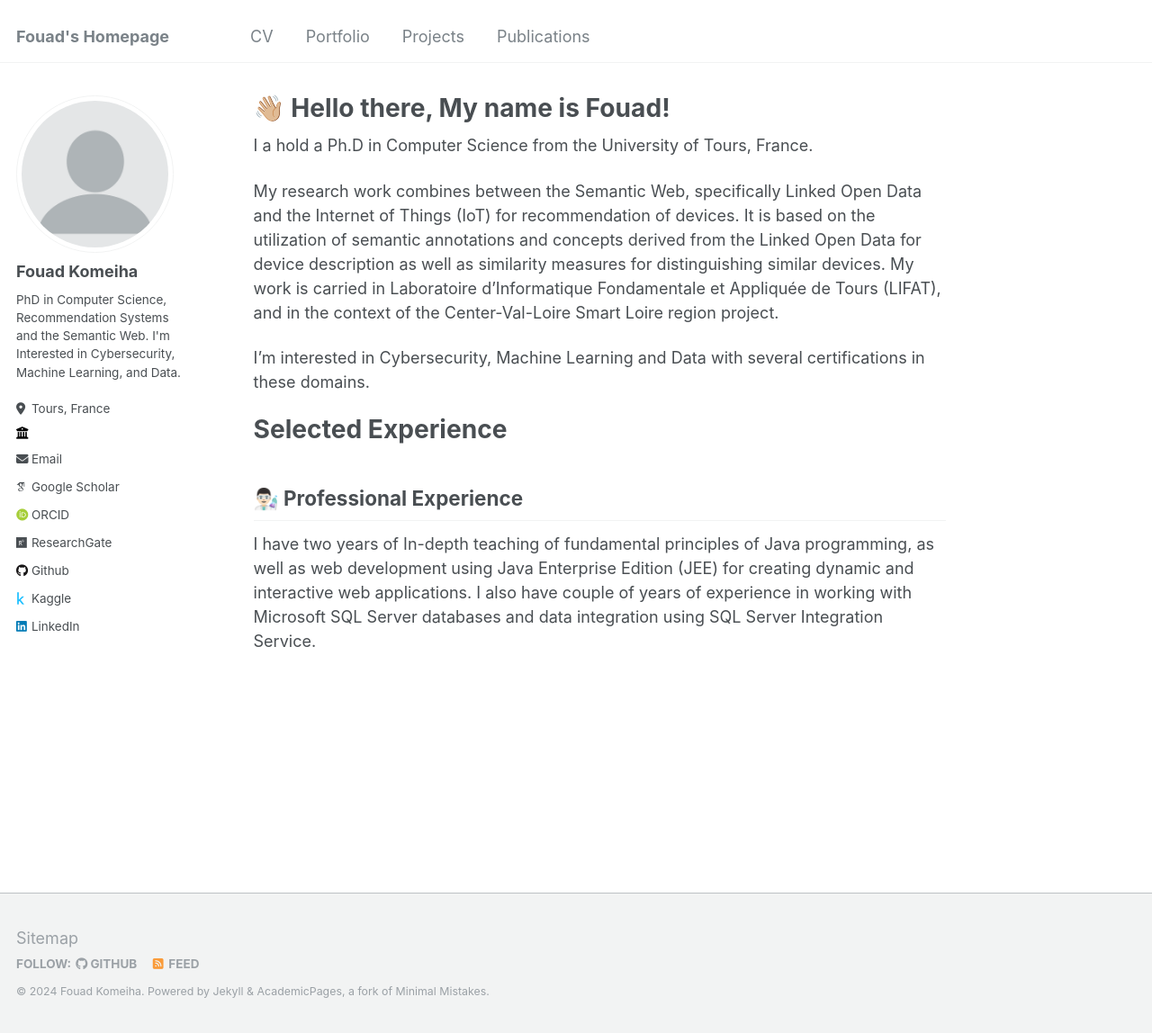
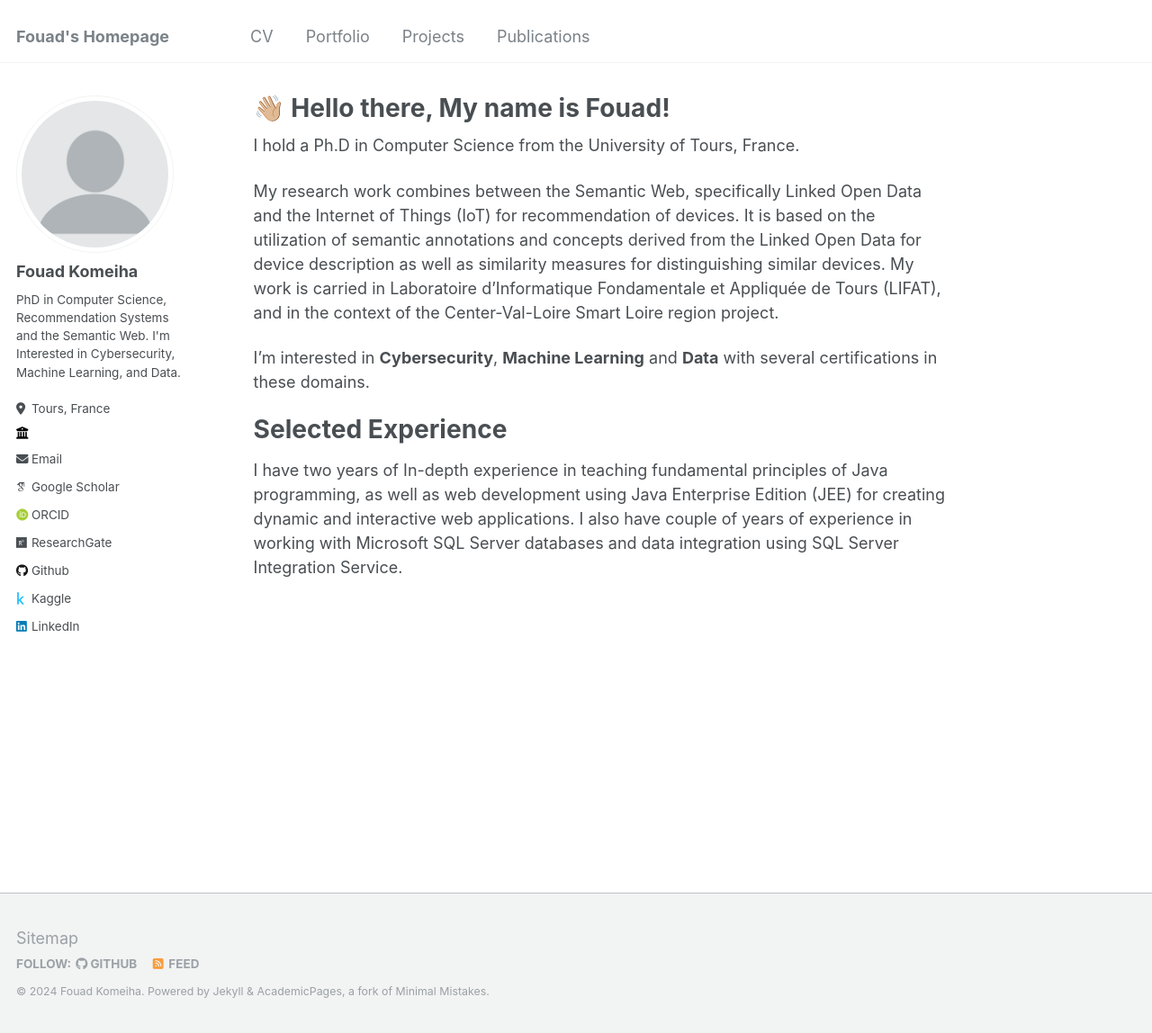
Before and after one commit to FouadKom/FouadKom.github.io, a Jekyll site: the page built from _pages/about.md, in a window 1280 px wide and 1148 px high. Shown: the whole window at 90% size. Built offline with Jekyll 4.4.1, drawn with Linux system fonts in a browser that asks for light colours; some web fonts are replaced.

Commit message:
Update about.md

```diff
--- a/_pages/about.md
+++ b/_pages/about.md
@@ -8,7 +8,7 @@ redirect_from:
   - /about.html
 ---
 
-I a hold a Ph.D in Computer Science from the University of Tours, France.
+I hold a Ph.D in Computer Science from the University of Tours, France.
 
 My research work combines between the Semantic Web, specifically Linked Open Data and the Internet of Things
 (IoT) for recommendation of devices. It is based on the utilization of semantic annotations and concepts derived
@@ -16,9 +16,8 @@ from the Linked Open Data for device description as well as similarity measures
 My work is carried in Laboratoire d’Informatique Fondamentale et Appliquée de Tours (LIFAT), and in the
 context of the Center-Val-Loire Smart Loire region project.
 
-I'm interested in Cybersecurity, Machine Learning and Data with several certifications in these domains.
+I'm interested in **Cybersecurity**, **Machine Learning** and **Data** with several certifications in these domains.
 
 # Selected Experience
 
-## 👨🏻‍🔬 Professional Experience
-I have two years of In-depth teaching of fundamental principles of Java programming, as well as web development using Java Enterprise Edition (JEE) for creating dynamic and interactive web applications. I also have couple of years of experience in working with Microsoft SQL Server databases and data integration using SQL Server Integration Service.
+I have two years of In-depth experience in teaching fundamental principles of Java programming, as well as web development using Java Enterprise Edition (JEE) for creating dynamic and interactive web applications. I also have couple of years of experience in working with Microsoft SQL Server databases and data integration using SQL Server Integration Service.
```
